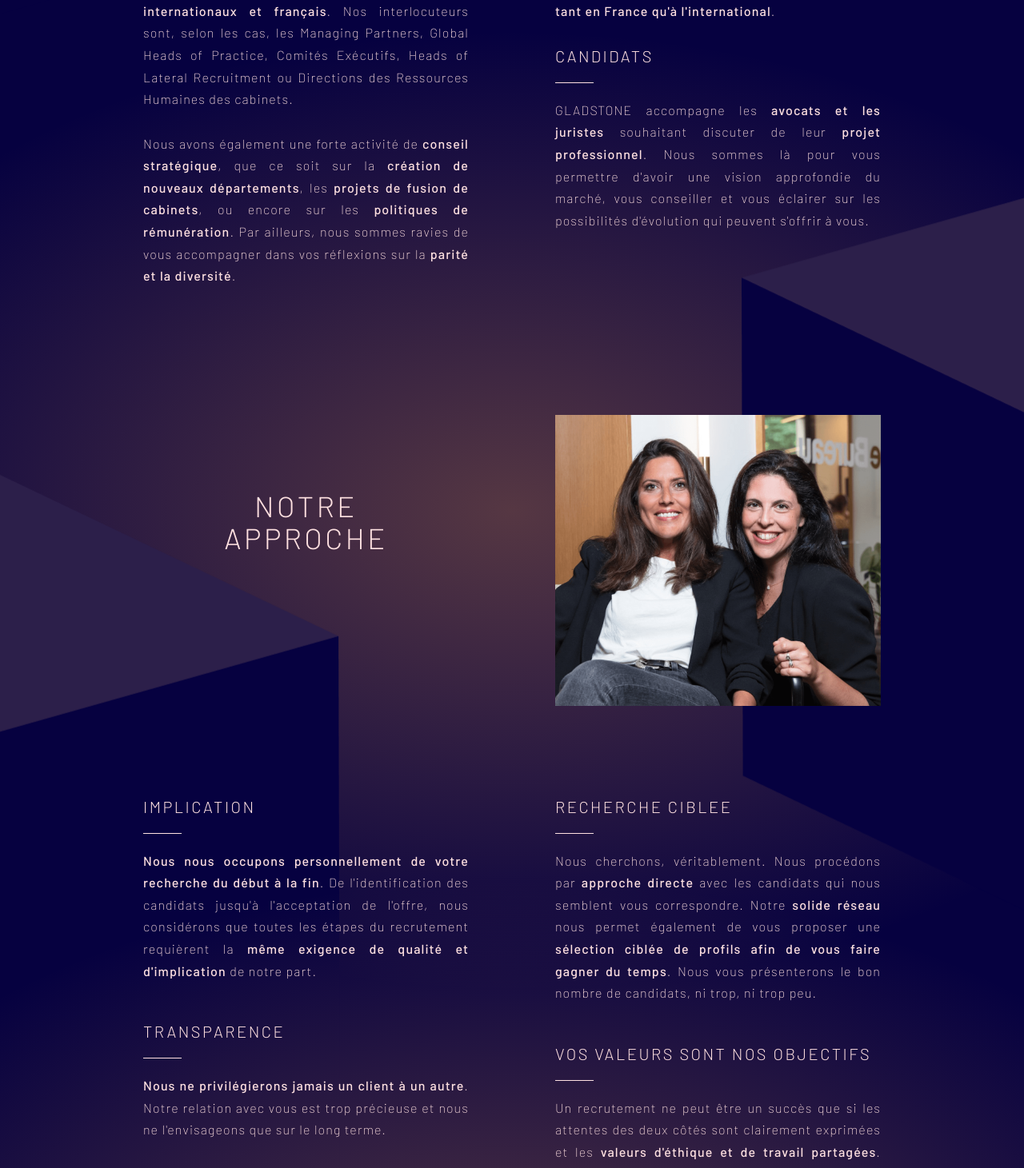
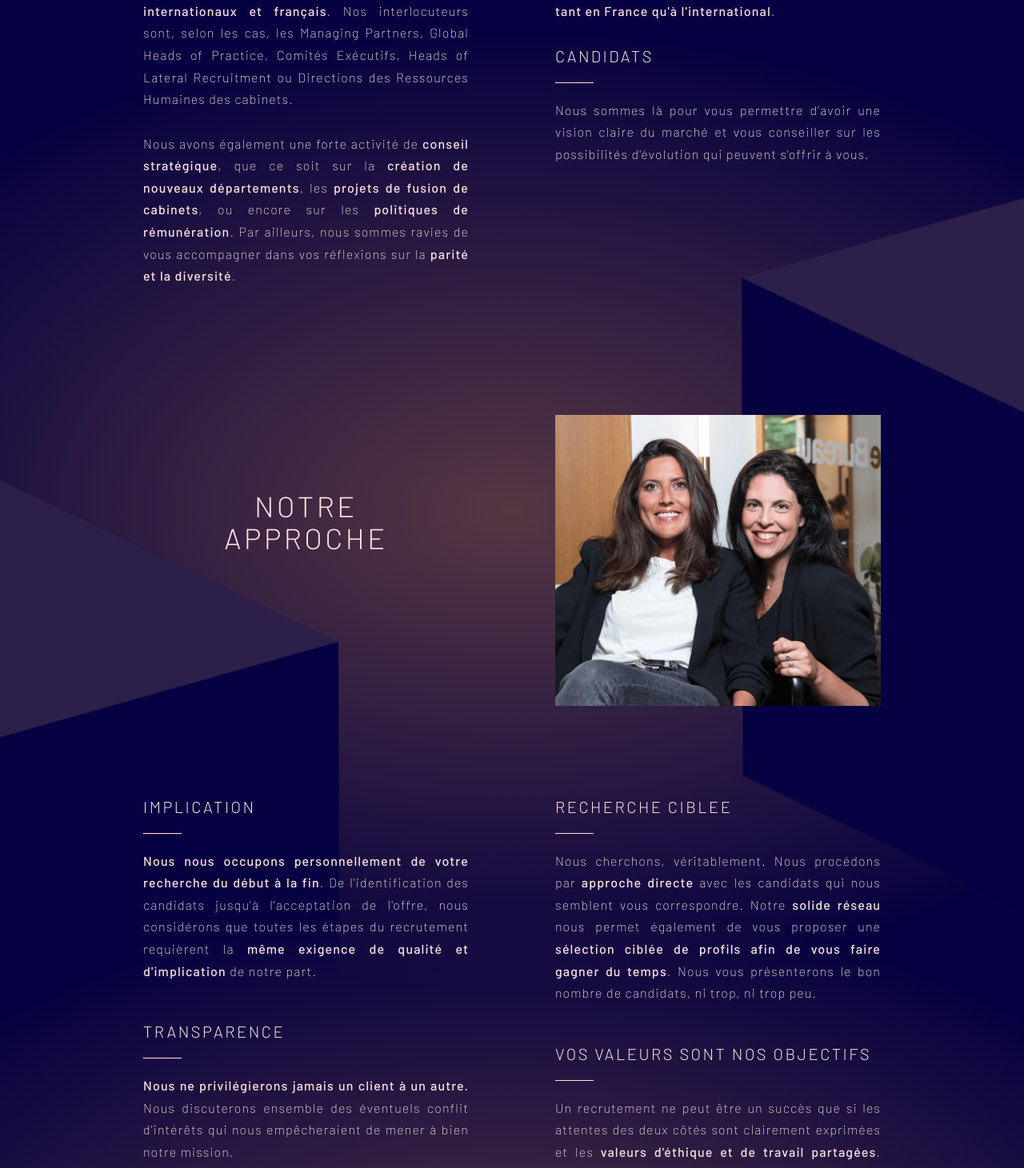
Before and after one commit to Meid-KH/gladstone, a Next.js app: page / in a window 1280 px wide. Shown: the part 1520-2981 px from the top of the page at 80% size. Built offline with nearby package versions, Linux system fonts and the light colour scheme.

Commit message:
- Updates

```diff
--- a/pages/index.js
+++ b/pages/index.js
@@ -169,7 +169,7 @@ const Activity = () => {
 						<p>
 							Nous recrutons{" "}
 							<strong>
-								à tous niveaux de seniorité et dans tous les
+								à tous niveaux de séniorité et dans tous les
 								domaines d'activité
 							</strong>
 							. Notre expérience avec les{" "}
@@ -188,14 +188,10 @@ const Activity = () => {
 							<h3>Candidats</h3>
 						</LinedTitle>
 						<p>
-							GLADSTONE accompagne les{" "}
-							<strong>avocats et les juristes</strong> souhaitant
-							discuter de leur{" "}
-							<strong>projet professionnel</strong>. Nous sommes
-							là pour vous permettre d'avoir une vision
-							approfondie du marché, vous conseiller et vous
-							éclairer sur les possibilités d'évolution qui
-							peuvent s'offrir à vous.
+							Nous sommes là pour vous permettre d'avoir une
+							vision claire du marché et vous conseiller sur les
+							possibilités d'évolution qui peuvent s'offrir à
+							vous.
 						</p>
 					</div>
 				</ArticleRow>
@@ -281,10 +277,11 @@ const OurApproach = () => {
 							<p>
 								<strong>
 									Nous ne privilégierons jamais un client à un
-									autre
-								</strong>
-								. Notre relation avec vous est trop précieuse et
-								nous ne l'envisageons que sur le long terme.
+									autre.
+								</strong>{" "}
+								Nous discuterons ensemble des éventuels conflit
+								d'intérêts qui nous empêcheraient de mener à
+								bien notre mission.
 							</p>
 						</div>
 						<div className="mb-6 lg:mb-12">
@@ -486,13 +483,13 @@ const Team = () => {
 							New York.
 						</p>
 						<p>
-							Elle commence ensuite sa carrière de conseil en
-							recrutement juridique chez SSQ, à Londres, puis à
-							Paris. Elle établit ensuite le bureau parisien de
-							Fox Rodney et restera à sa tête jusqu'à la création
-							de GLADSTONE. Hanna y développe une expertise en
-							mouvements de collaborateurs, d'associés et
-							d'équipes significatifs en cabinets français et
+							Elle commence sa carrière de conseil en recrutement
+							juridique chez SSQ, à Londres, puis à Paris. Elle
+							établit ensuite le bureau parisien de Fox Rodney et
+							restera à sa tête jusqu'à la création de GLADSTONE.
+							Hanna y développe une expertise en mouvements de
+							collaborateurs, d'associés et d'équipes
+							significatifs en cabinets français et
 							internationaux. Elle est intervient également sur
 							des projets cross-border de recrutements d'associés
 							dans plusieurs juridictions pour un même cabinet.
--- a/pages/mentions-legales.js
+++ b/pages/mentions-legales.js
@@ -14,10 +14,22 @@ const Politics = () => {
 				<div className="content">
 					<p>
 						Ce site est produit par la société GLADSTONE, société
-						par actions simplifiée à associé unique, immatriculée au
-						RCS de Paris sous le numéro 890 976 657 dont le siège
-						social est situé au 16 Cours Albert 1er 75008 Paris,
-						contact : 0183756401 et contact@gladstone-search.com
+						par actions simplifiée, immatriculée au RCS de Paris
+						sous le numéro 890 976 657 dont le siège social est
+						situé au 16 Cours Albert 1er 75008 Paris, contact :{" "}
+						<a
+							href="tel:+33183756401"
+							className="underline-offset-2 hover:underline"
+						>
+							+331 83 75 64 01
+						</a>{" "}
+						et{" "}
+						<a
+							href="mailto:contact@gladstone-search.com"
+							className="underline-offset-2 hover:underline"
+						>
+							contact@gladstone-search.com
+						</a>{" "}
 						(«GLADSTONE »)
 					</p>
 					<p>
--- a/pages/politique-de-confidentialite.js
+++ b/pages/politique-de-confidentialite.js
@@ -21,10 +21,23 @@ const Politics = () => {
 					<p>
 						Bienvenue sur le site internet www.gladstone-search.com
 						(« Site »), propriété de la société GLADSTONE, société
-						par actions simplifiée à associé unique, immatriculée au
-						RCS de Paris sous le numéro 890 976 657 dont le siège
-						social est situé au 16 Cours Albert 1er 75008 Paris,
-						contact : 0183756401 et contact@gladstone-search.com («
+						par actions simplifiée, immatriculée au RCS de Paris
+						sous le numéro 890 976 657 dont le siège social est
+						situé au 16 Cours Albert 1er 75008 Paris, contact :{" "}
+						<a
+							href="tel:+33183756401"
+							className="underline-offset-2 hover:underline"
+						>
+							+331 83 75 64 01
+						</a>{" "}
+						et{" "}
+						<a
+							href="mailto:contact@gladstone-search.com"
+							className="underline-offset-2 hover:underline"
+						>
+							contact@gladstone-search.com
+						</a>{" "}
+						(«
 						<strong>GLADSTONE</strong> »).
 					</p>
 					<p>
```
